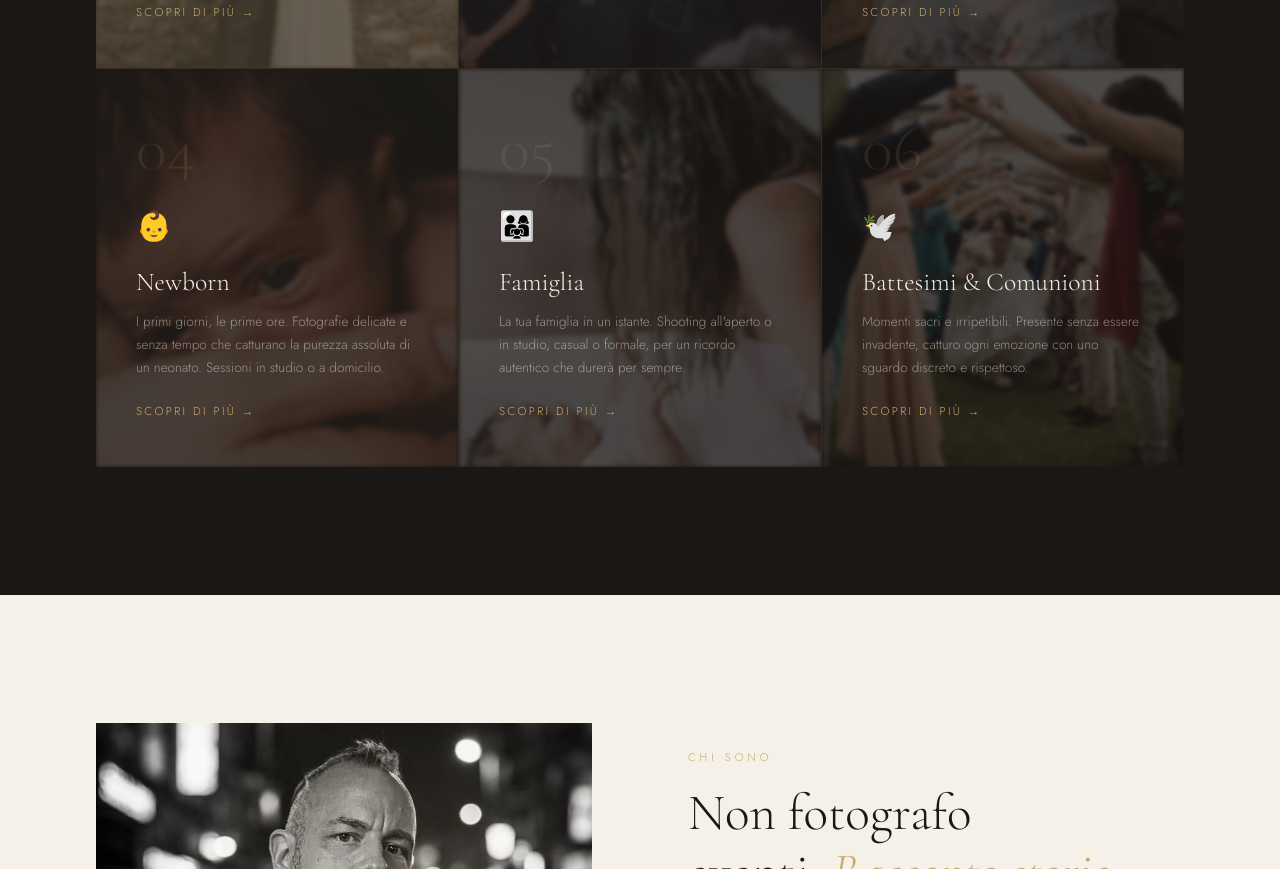
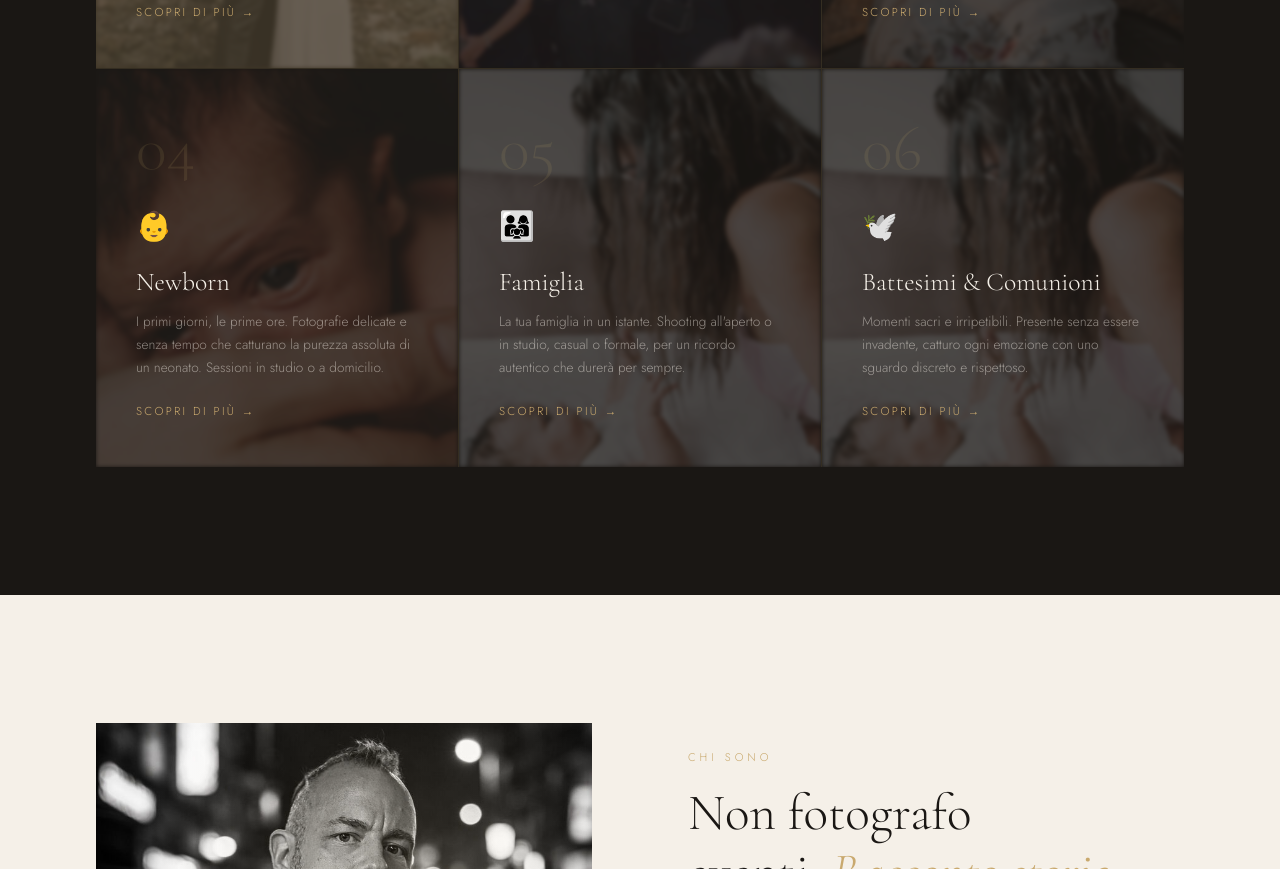
Before and after one commit to carlogasbarbieri/carlobarbieriph, a plain HTML site: page index.html in a window 1280 px wide. Shown: the part 1903-2772 px from the top of the page. Drawn offline with nearby package versions, Linux system fonts and the light colour scheme.

Commit message:
Add files via upload

```diff
--- a/index.html
+++ b/index.html
@@ -1085,7 +1085,7 @@
     </div>
 
     <div class="service-card">
-      <div class="service-card-bg" style="background-image:url('images/fotografo-matrimonio-bologna-04.jpg')"></div>
+      <div class="service-card-bg" style="background-image:url('images/fotografo-famiglia-bologna-04.jpg')"></div>
       <div class="service-num">06</div>
       <span class="service-icon">🕊️</span>
       <h3 class="service-name">Battesimi & Comunioni</h3>
```
